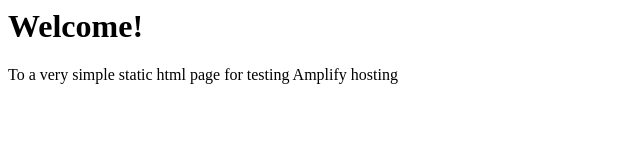
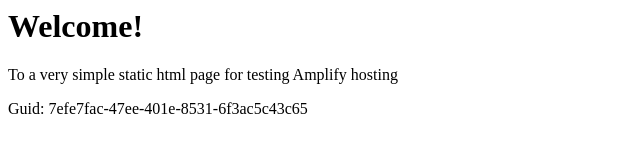
Before and after one commit to aws-aemilia-cmh/Github-PR-Commit-Integration-Test-DoNotTouch-Gith-OKSLNVO2-v1-prod-us-east-2, a website: page src/index.html in a window 1280 px wide. Shown: the whole page, without its empty margins (0-640 px from the left). Drawn offline with Linux system fonts and the light colour scheme.

Commit message:
commit from integ tests

```diff
--- a/src/index.html
+++ b/src/index.html
@@ -1,3 +1,5 @@
+
+
 <html lang="en">
 
 <head>
@@ -10,6 +12,6 @@
 <body>
     <h1>Welcome!</h1>
     <p>To a very simple static html page for testing Amplify hosting</p>
-</body>
+    <p>Guid: 7efe7fac-47ee-401e-8531-6f3ac5c43c65</p></body>
 
 </html>
```
